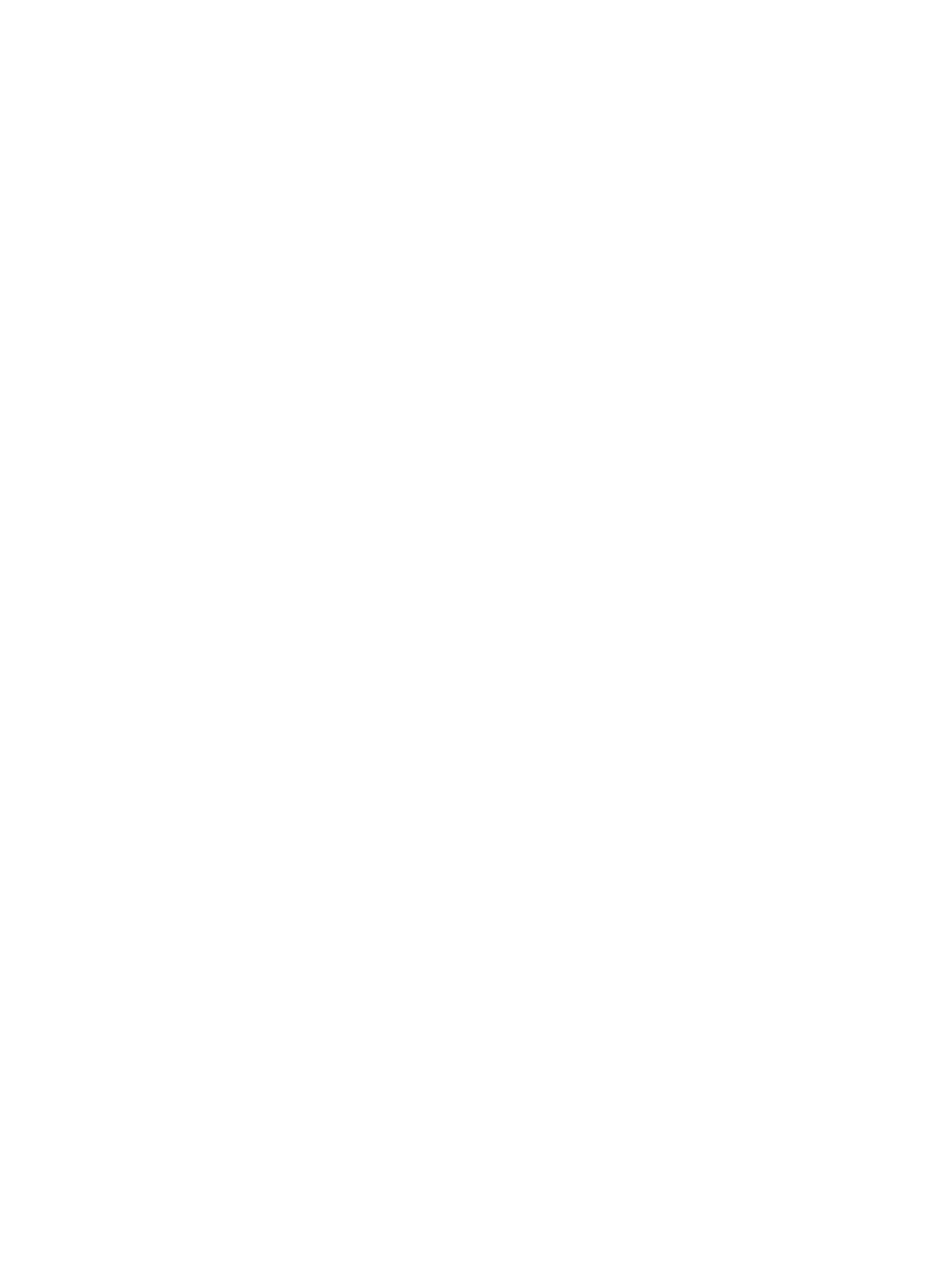
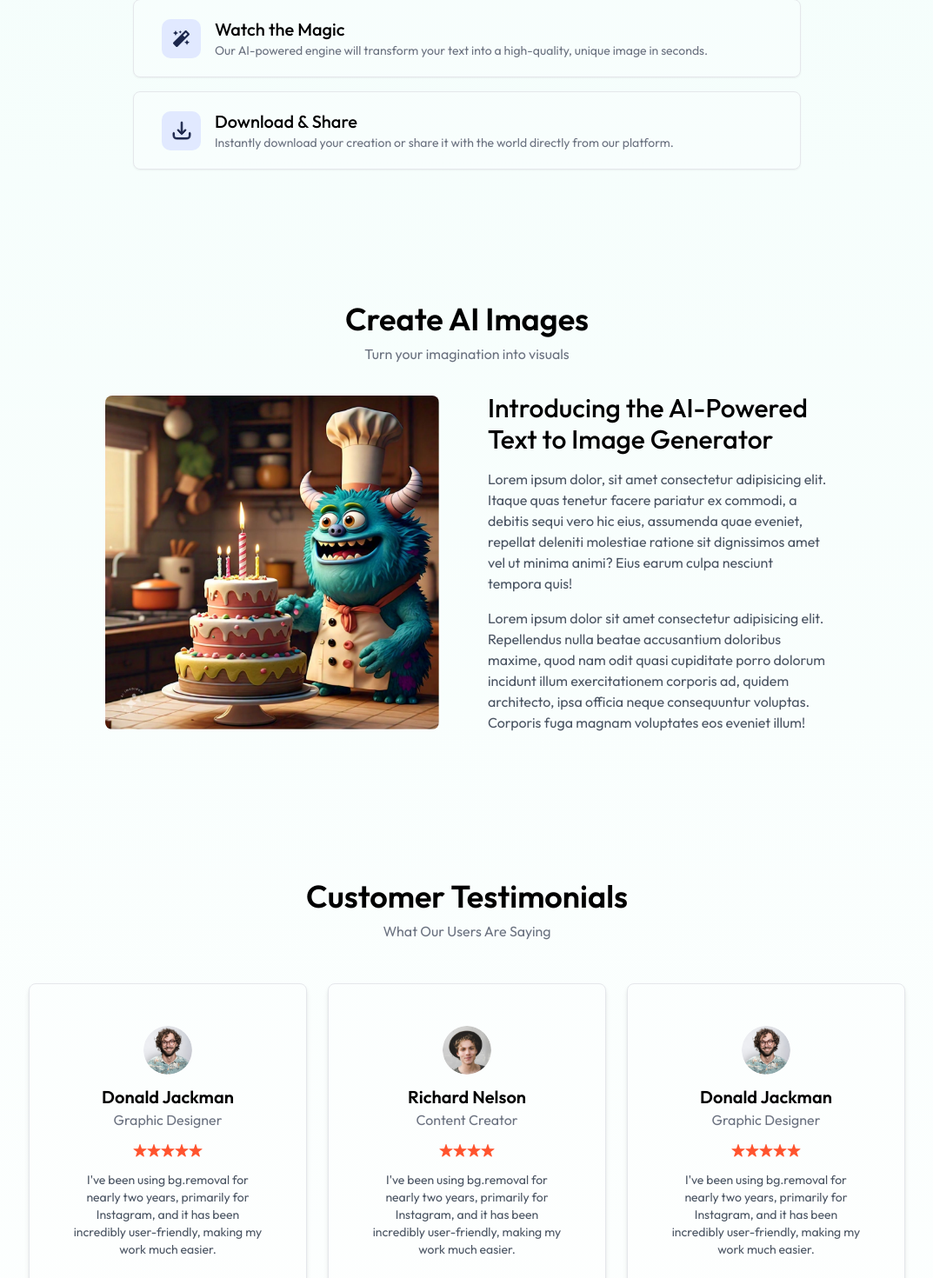
Before and after one commit to mayur-v-p/Imagify_MERN_Application, a React (Vite) app in the folder client/imagify/: page / in a window 1280 px wide. Shown: the part 1029-2499 px from the top of the page at 87% size, without its empty margins (103-1176 px from the left). Before the commit the page ends 800 px from the top, so only its background shows below. Built offline with nearby package versions, Linux system fonts and the light colour scheme; a web font is replaced by a local one.

Commit message:
Home page

```diff
--- a/client/imagify/src/App.jsx
+++ b/client/imagify/src/App.jsx
@@ -4,6 +4,7 @@ import Home from "./pages/Home";
 import Result from "./pages/Result";
 import BuyCredict from "./pages/BuyCredict";
 import NavBar from "./components/NavBar";
+import Footer from "./components/Footer";
 
 const App = () => {
   return (
@@ -17,6 +18,7 @@ const App = () => {
         <Route path="/result" element={<Result />} />
         <Route path="/buy" element={<BuyCredict />} />
       </Routes>
+      <Footer />
     </div>
   );
 };
--- a/client/imagify/src/assets/assets.js
+++ b/client/imagify/src/assets/assets.js
@@ -67,7 +67,7 @@ export const testimonialsData = [
         image:profile_img_2,
         name:'Richard Nelson',
         role:'Content Creator',
-        stars:5,
+        stars:4,
         text:`I've been using bg.removal for nearly two years, primarily for Instagram, and it has been incredibly user-friendly, making my work much easier.`
     },
     {
--- /dev/null
+++ b/client/imagify/src/components/Description.jsx
@@ -0,0 +1,43 @@
+import React from "react";
+import { assets } from "../assets/assets";
+
+const Description = () => {
+  return (
+    <div className="flex flex-col items-center justify-center my-24 p-6 md:px-28">
+      <h1 className="text-3xl sm:text-4xl font-semibold mb-2">
+        Create AI Images
+      </h1>
+
+      <p className="text-gray-500 mb-8 ">Turn your imagination into visuals</p>
+
+      <div className="flex flex-col gap-5 md:gap-14 md:flex-row items-center ">
+        <img
+          src={assets.sample_img_1}
+          alt=""
+          className="w-80 xl:w-96 rounded-lg "
+        />
+        <div className="">
+          <h2 className="text-3xl font-medium max-w-lg mb-4">
+            Introducing the AI-Powered Text to Image Generator
+          </h2>
+          <p className="text-gray-600 mb-4">
+            Lorem ipsum dolor, sit amet consectetur adipisicing elit. Itaque
+            quas tenetur facere pariatur ex commodi, a debitis sequi vero hic
+            eius, assumenda quae eveniet, repellat deleniti molestiae ratione
+            sit dignissimos amet vel ut minima animi? Eius earum culpa nesciunt
+            tempora quis!
+          </p>
+          <p className="text-gray-600">
+            Lorem ipsum dolor sit amet consectetur adipisicing elit. Repellendus
+            nulla beatae accusantium doloribus maxime, quod nam odit quasi
+            cupiditate porro dolorum incidunt illum exercitationem corporis ad,
+            quidem architecto, ipsa officia neque consequuntur voluptas.
+            Corporis fuga magnam voluptates eos eveniet illum!
+          </p>
+        </div>
+      </div>
+    </div>
+  );
+};
+
+export default Description;
--- /dev/null
+++ b/client/imagify/src/components/Footer.jsx
@@ -0,0 +1,20 @@
+import React from "react";
+import { assets } from "../assets/assets";
+
+function Footer() {
+  return (
+    <div className="flex items-center justify-between gap-4 py-3 mt-20">
+      <img src={assets.logo} alt="" width={150} />
+      <p className="flex-1 border-l border-gray-400 pl-4 text-sm text-gray-500 max-sm:hidden">
+        Copyright @MayurPawar.dac | All right reserved.
+      </p>
+      <div className="flex gap-2.5">
+        <img src={assets.facebook_icon} alt="" width={35} />
+        <img src={assets.twitter_icon} alt="" width={35} />
+        <img src={assets.instagram_icon} alt="" width={35} />
+      </div>
+    </div>
+  );
+}
+
+export default Footer;
--- /dev/null
+++ b/client/imagify/src/components/GenerateButton.jsx
@@ -0,0 +1,21 @@
+import React from "react";
+import { assets } from "../assets/assets";
+
+function GenerateButton() {
+  return (
+    <div className="pb-16 text-center">
+      <h1
+        className="text-2xl md:text-3xl lg:text-4xl mt-4
+      font-semibold text-neutral-800 py-6 md:py-16"
+      >
+        See the magic. Try now
+      </h1>
+      <button className="inline-flex items-center gap-2 px-12 py-3 rounded-full bg-black text-white m-auto hover:scale-105 transition-all duration-500">
+        Generate Image
+        <img src={assets.star_group} alt="" className="h-6" />
+      </button>
+    </div>
+  );
+}
+
+export default GenerateButton;
--- a/client/imagify/src/components/Steps.jsx
+++ b/client/imagify/src/components/Steps.jsx
@@ -3,19 +3,22 @@ import { stepsData } from "../assets/assets";
 
 const Steps = () => {
   return (
-    <div>
+    <div className="flex flex-col items-center justify-center my-32 ">
       <h1 className="text-3xl sm:text-4xl font-semibold mb-2">How it works</h1>
       <p className="text-lg text-gray-600 mb-8">
         Transform words Into Stunning Images
       </p>
 
-      <div>
+      <div className="space-y-4 w-full max-w-3xl text-sm ">
         {stepsData.map((item, index) => (
-          <div key={index}>
+          <div
+            key={index}
+            className=" flex items-center gap-4 p-5 px-8 bg-white/20 shadow-sm border cursor-pointer hover:scale-[1.02] transition-all duration-300 rounded-lg"
+          >
             <img src={item.icon} alt="" />
             <div>
-              <h2>{item.title}</h2>
-              <p>{item.description}</p>
+              <h2 className="text-xl font-medium">{item.title}</h2>
+              <p className="text-gray-500">{item.description}</p>
             </div>
           </div>
         ))}
--- /dev/null
+++ b/client/imagify/src/components/Testimonials.jsx
@@ -0,0 +1,45 @@
+import React from "react";
+import { assets, testimonialsData } from "../assets/assets";
+
+const Testimonials = () => {
+  return (
+    <div className="flex flex-col items-center justify-center my-20 py-12 ">
+      <h1 className="text-3xl sm:text-4xl font-semibold mb-2">
+        Customer Testimonials
+      </h1>
+
+      <p className="text-gray-500 mb-12 ">What Our Users Are Saying </p>
+
+      <div className="flex flex-wrap gap-6">
+        {testimonialsData.map((testimonial, index) => (
+          <div
+            className="bg-white/20 p-12 rounded-lg shadow-md  border w-80 m-auto cursor-pointer hover:scale-[1.02] transition-all"
+            key={index}
+          >
+            <div className="flex flex-col items-center">
+              <img
+                src={testimonial.image}
+                alt=""
+                className="rounded-full w-14"
+              />
+              <h2 className="text-xl font-semibold mt-3">{testimonial.name}</h2>
+              <p className=" text-gray-500 mb-4">{testimonial.role}</p>
+              <div className="flex mb-4">
+                {Array(testimonial.stars)
+                  .fill()
+                  .map((item, index) => (
+                    <img key={index} src={assets.rating_star} alt="" />
+                  ))}
+              </div>
+              <p className="text-center text-sm text-gray-600">
+                {testimonial.text}
+              </p>
+            </div>
+          </div>
+        ))}
+      </div>
+    </div>
+  );
+};
+
+export default Testimonials;
--- a/client/imagify/src/pages/Home.jsx
+++ b/client/imagify/src/pages/Home.jsx
@@ -1,11 +1,17 @@
 import React from "react";
 import Header from "../components/Header";
-
+import Steps from "../components/Steps";
+import Description from "../components/Description";
+import Testimonials from "../components/Testimonials";
+import GenerateButton from "../components/GenerateButton";
 function Home() {
   return (
     <div>
-      Home
       <Header />
+      <Steps />
+      <Description />
+      <Testimonials />
+      <GenerateButton />
     </div>
   );
 }
```
